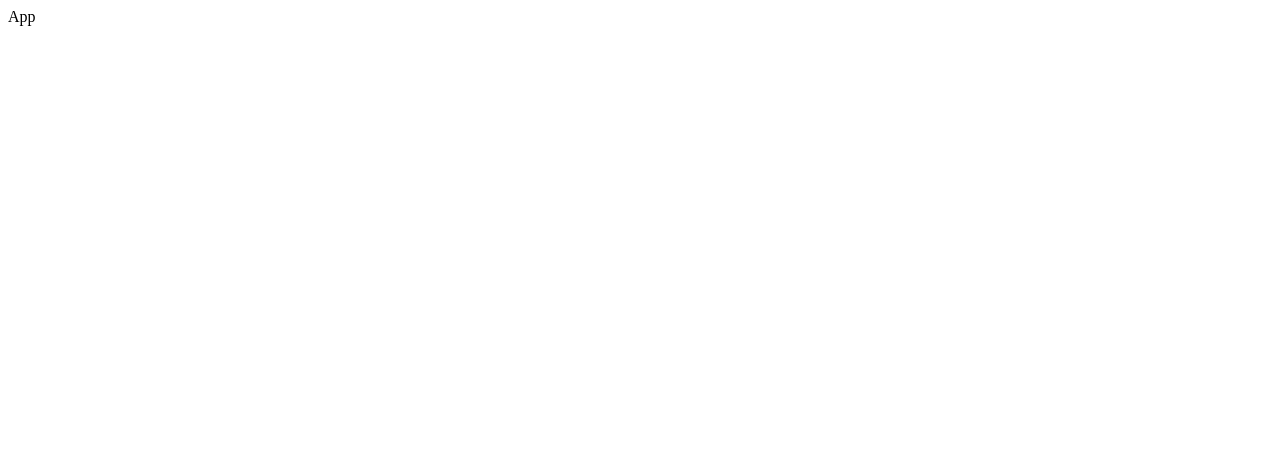
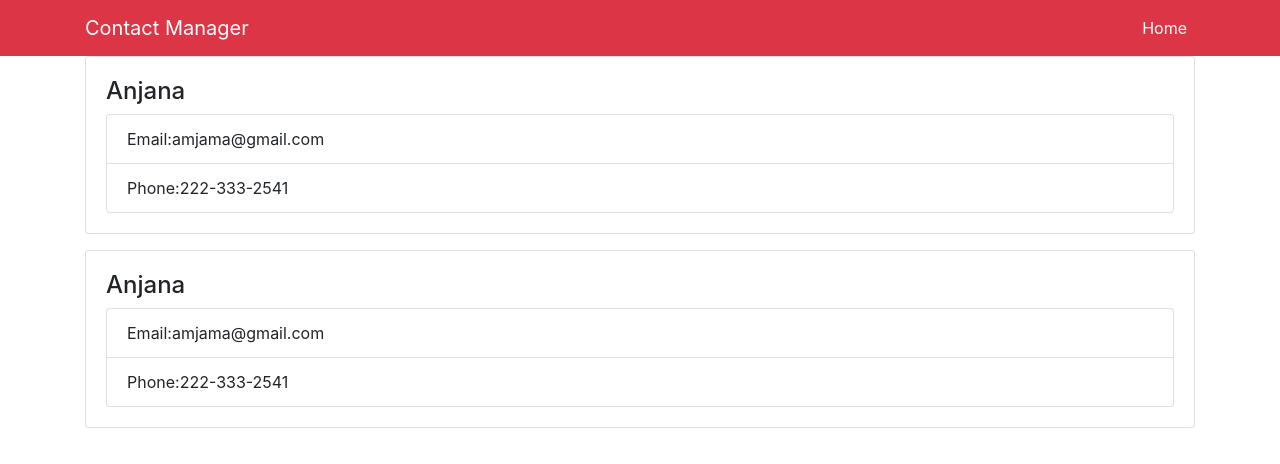
Before and after one commit to ASPersonal-Project/Contact-List-Project, a React (Create React App) app in the folder contact-list/: page / in a window 1280 px wide. Shown: the top 464 px of the page. Built offline with nearby package versions, Linux system fonts and the light colour scheme.

Commit message:
create contact component

```diff
--- a/contact-list/package.json
+++ b/contact-list/package.json
@@ -3,6 +3,7 @@
   "version": "0.1.0",
   "private": true,
   "dependencies": {
+    "bootstrap": "^4.3.1",
     "react": "^16.11.0",
     "react-dom": "^16.11.0",
     "react-scripts": "3.2.0"
--- a/contact-list/src/components/App.js
+++ b/contact-list/src/components/App.js
@@ -1,9 +1,19 @@
 import React from 'react';
+import Contacts from './Contacts';
+import Header from './Header';
+
+import 'bootstrap/dist/css/bootstrap.min.css';
+
 
 const App = () =>{
     return(
         <div>
-            App
+            <Header branding="Contact Manager"/>
+            <div className="container">
+               <Contacts/>
+            </div>
+
+
         </div>
     );
 };
--- /dev/null
+++ b/contact-list/src/components/Contact.js
@@ -0,0 +1,16 @@
+import React from 'react';
+
+const Contact = (props) => {
+    const {name,email,phone} = props
+    return (
+        <div className="card card-body mb-3">
+            <h4>{name}</h4>
+            <ul className="list-group">
+                <li className="list-group-item">Email:{email}</li>
+                <li className="list-group-item">Phone:{phone}</li>
+            </ul>
+        </div>
+    );
+};
+
+export default Contact;
--- /dev/null
+++ b/contact-list/src/components/Contacts.js
@@ -0,0 +1,39 @@
+import React from 'react';
+import Contact from './Contact';
+
+class Contacts extends React.Component{
+    state = {contacts: [
+        {
+            id:1,
+            name: 'Anjana',
+            email: 'amjama@gmail.com',
+            phone: '222-333-2541'
+        },
+        {
+            id:2,
+            name: 'Anjana',
+            email: 'amjama@gmail.com',
+            phone: '222-333-2541'
+        }
+    ]}
+    render(){
+        const {contacts} = this.state;
+        return(
+            <div>
+                {contacts.map(contact => <Contact key={contact.id} name={contact.name} email={contact.email} phone={contact.phone}/>)}
+            </div>
+
+        );
+    }
+}
+
+// const Contacts = () =>{
+//     const [state,setState] = useState( contacts:[{}])
+//     return(
+//         <div>
+
+//         </div>
+//     );
+// };
+
+export default Contacts;
--- /dev/null
+++ b/contact-list/src/components/Header.js
@@ -0,0 +1,21 @@
+import React from 'react';
+
+const Header = (props) =>{
+    return(
+        <div>
+            <nav class="navbar navbar-expand-sm navbar-dark bg-danger">
+                <div class="container">
+                    <a className="navbar-brand" href="/">{props.branding}</a>
+                        <ul class="navbar-nav">
+                            <li class="nav-item active">
+                                <a class="nav-link" href="/">Home <span class="sr-only">(current)</span></a>
+                            </li>
+                        </ul>
+                </div>
+            </nav>
+        </div>
+
+    );
+};
+
+export default Header;
```
Also changed, not shown: 1 other file (tests, documents, lock files or other folders).
